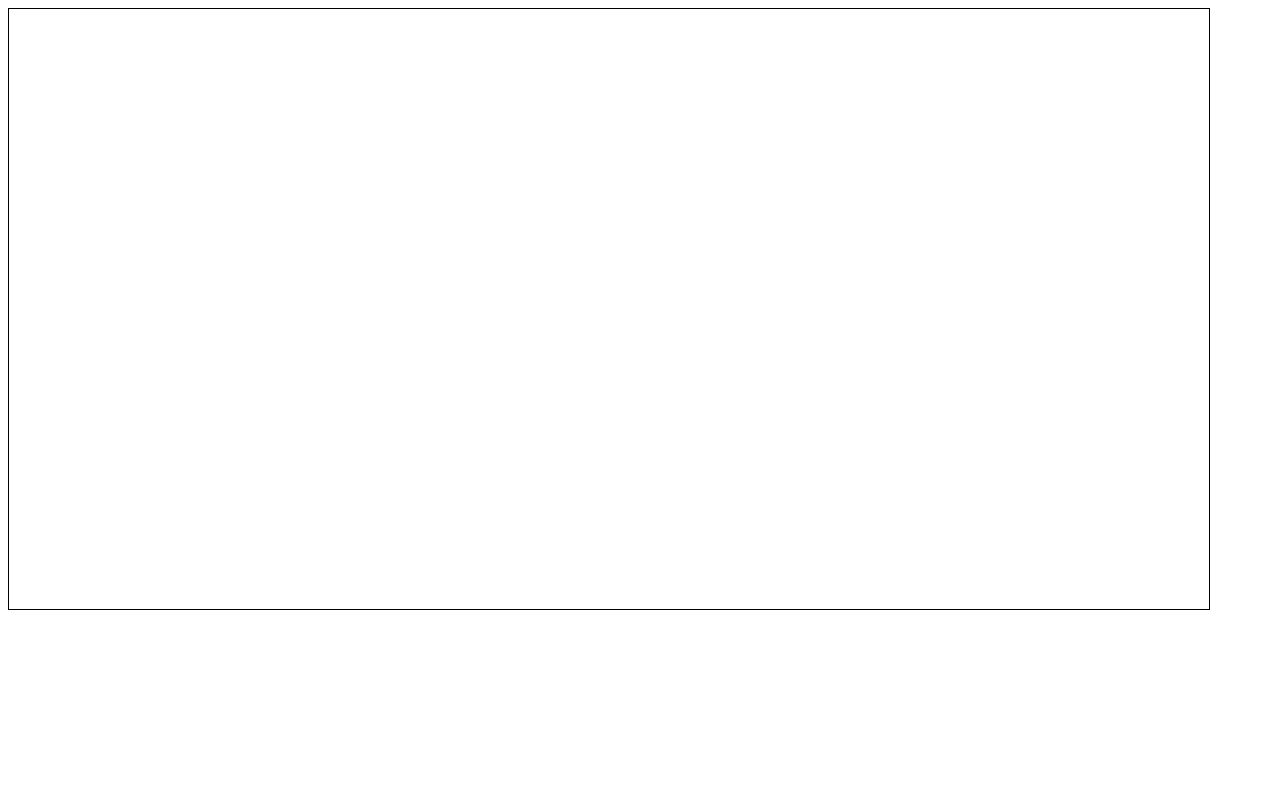
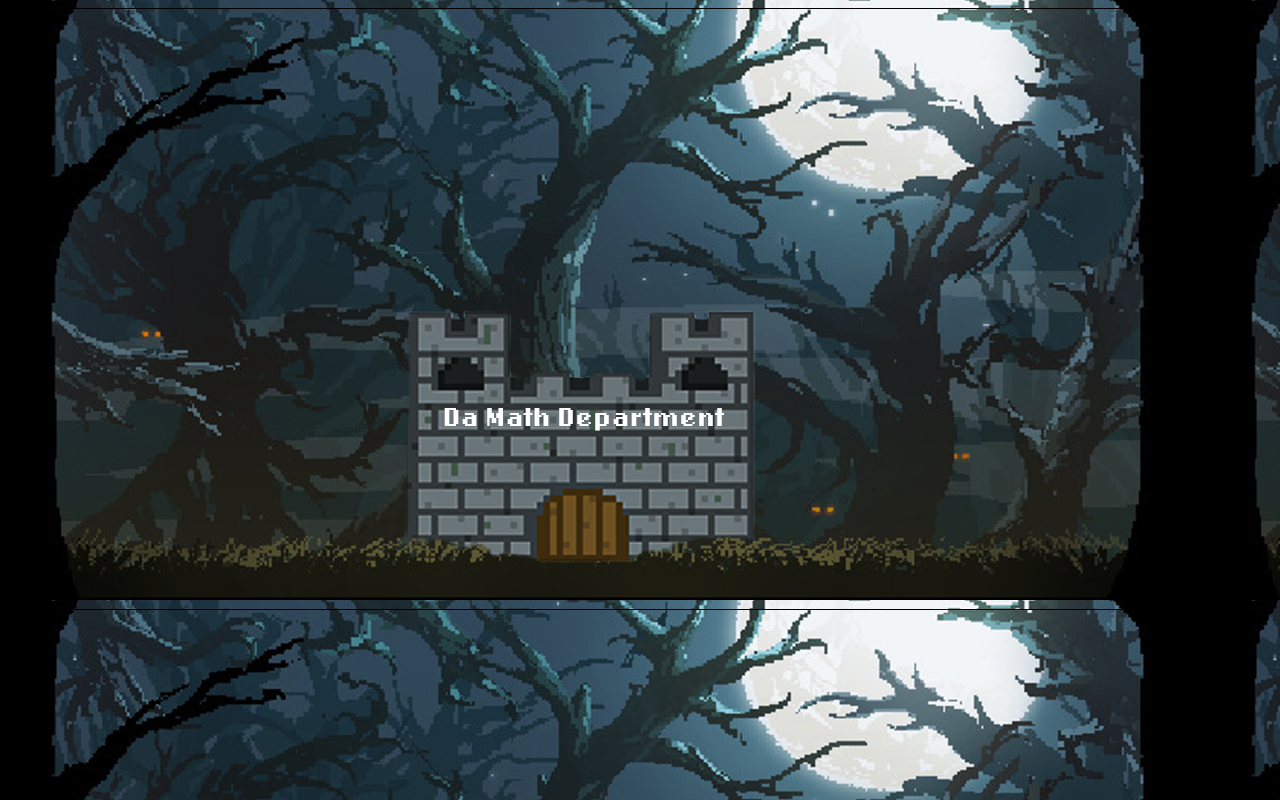
Before and after one commit to Harvard-Westlake/Math-Attack, a plain HTML site: page index.html in a window 1280 px wide. Drawn offline with Linux system fonts and the light colour scheme.

Commit message:
added background image and set it

```diff
--- a/index.html
+++ b/index.html
@@ -7,7 +7,7 @@
       }
     </style>
   </head>
-  <body>
+  <body background="images/backgroundart.jpg">
     <canvas id="gameScreen" width="1200" height="600"></canvas>
     <script type="module" src = "src/index.js"></script>
   </body>
```
Also changed, not shown: images/backgroundart.jpg (added).
